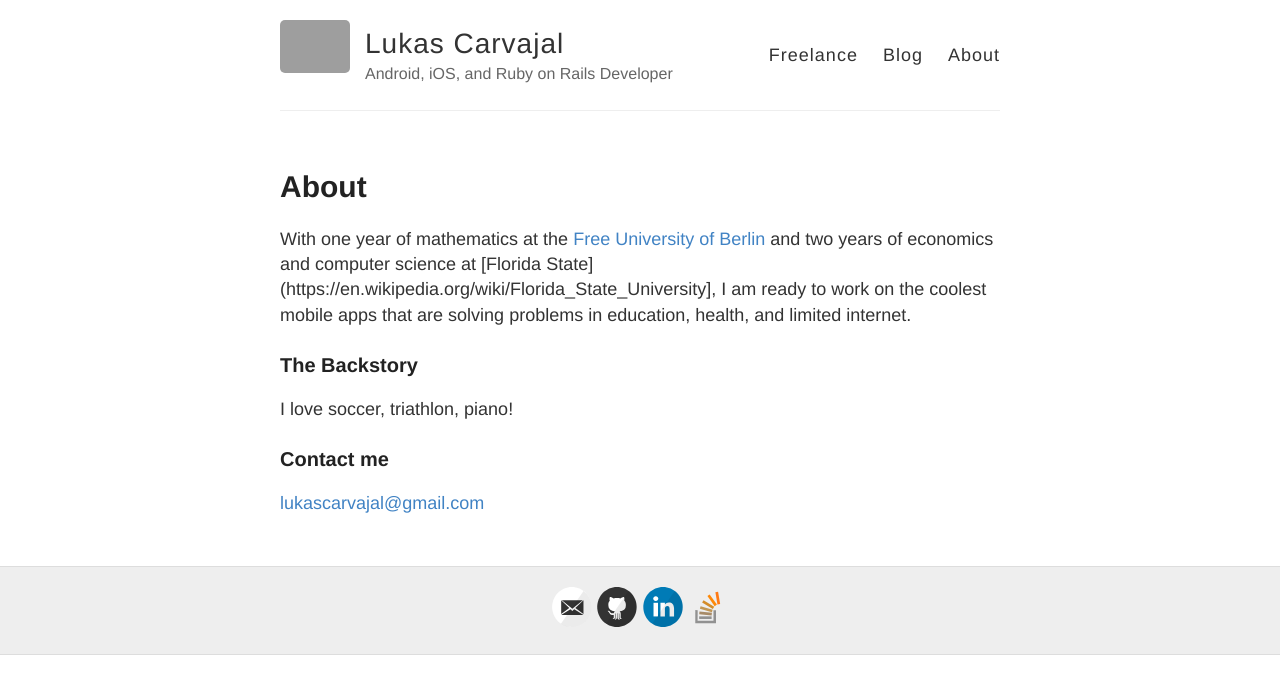
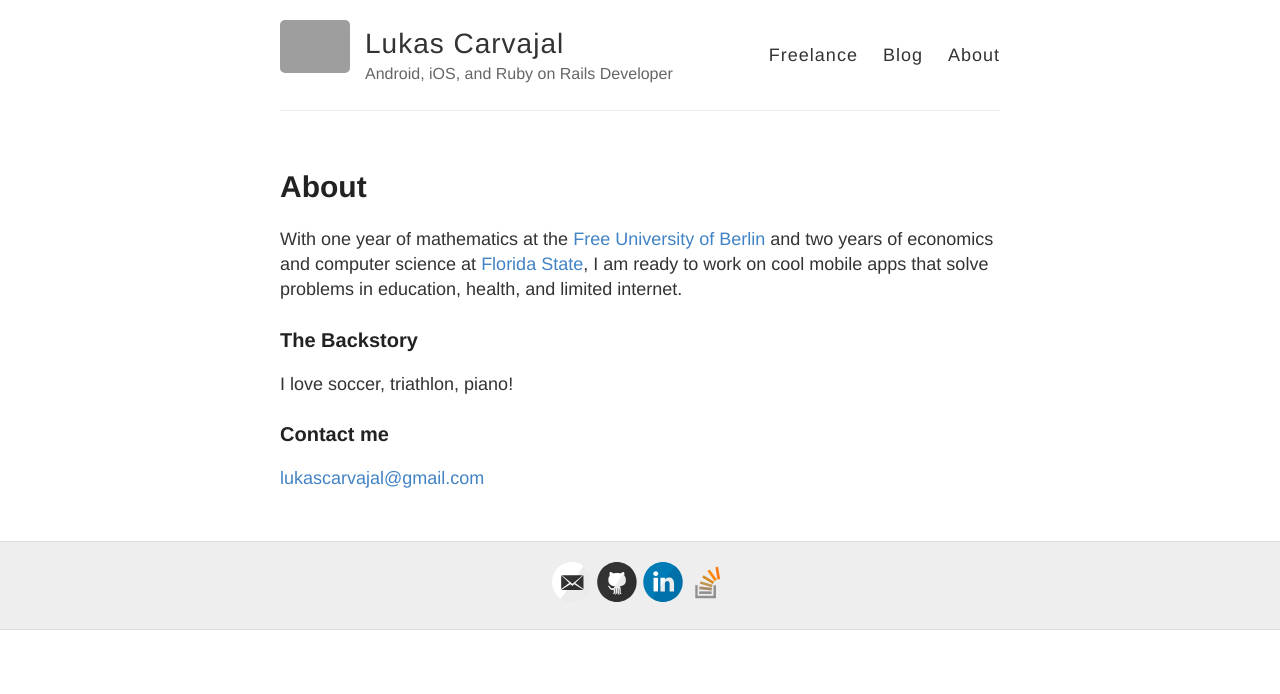
Before and after one commit to Lcarvajal/Lcarvajal.github.io, a Jekyll site: the page built from about.md, in a window 1280 px wide. Shown: the top 694 px of the page. Built offline with Jekyll 4.4.1, drawn with Linux system fonts in a browser that asks for light colours; Markdown is read by kramdown in place of the engine named in the settings; grey boxes are pictures that could not be loaded.

Commit message:
edit about me

```diff
--- a/about.md
+++ b/about.md
@@ -4,7 +4,7 @@ title: About
 permalink: /about/
 ---
 
-With one year of mathematics at the [Free University of Berlin](https://en.wikipedia.org/wiki/Free_University_Berlin) and two years of economics and computer science at [Florida State](https://en.wikipedia.org/wiki/Florida_State_University], I am ready to work on the coolest mobile apps that are solving problems in education, health, and limited internet.
+With one year of mathematics at the [Free University of Berlin](https://en.wikipedia.org/wiki/Free_University_Berlin) and two years of economics and computer science at [Florida State](https://en.wikipedia.org/wiki/Florida_State_University), I am ready to work on cool mobile apps that solve problems in education, health, and limited internet.
 
 ### The Backstory
 
```
